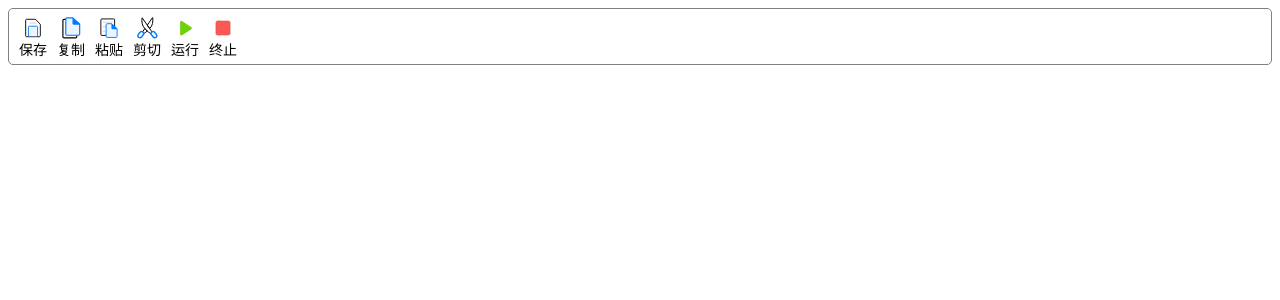
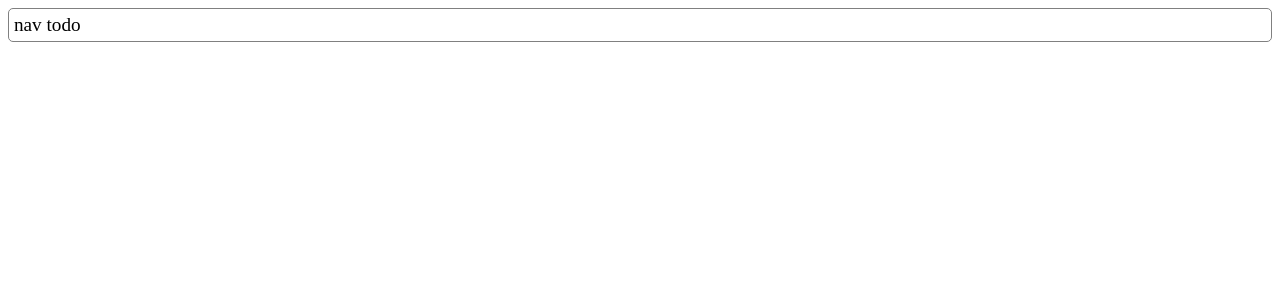
Before and after one commit to datagrand-demos/workshop-2022-03, a React (Vite) app: page / in a window 1280 px wide. Shown: the top 300 px of the page. Built offline with nearby package versions, Linux system fonts and the light colour scheme.

Commit message:
feat(*):init

```diff
--- a/src/components/nav/actions.ts
+++ /dev/null
@@ -1,38 +0,0 @@
-import saveIcon from '../../assets/images/save.svg';
-import copyIcon from '../../assets/images/copy.svg';
-import pasteIcon from '../../assets/images/paste.svg';
-import cutIcon from '../../assets/images/cut.svg';
-import runIcon from '../../assets/images/run.svg';
-import stopIcon from '../../assets/images/stop.svg';
-
-export interface INavAction {
-  name: string;
-  icon: string;
-}
-
-export const navActions: INavAction[] = [
-  {
-    name: '保存',
-    icon: saveIcon
-  },
-  {
-    name: '复制',
-    icon: copyIcon
-  },
-  {
-    name: '粘贴',
-    icon: pasteIcon
-  },
-  {
-    name: '剪切',
-    icon: cutIcon
-  },
-  {
-    name: '运行',
-    icon: runIcon
-  },
-  {
-    name: '终止',
-    icon: stopIcon
-  }
-]
--- a/src/components/nav/index.module.scss
+++ b/src/components/nav/index.module.scss
@@ -1,3 +1,4 @@
+// tips: 菜单栏样式
 .nav {
   padding: 5px;
   border: 1px solid gray;
@@ -5,6 +6,7 @@
   display: flex;
 }
 
+// tips: 菜单栏中每个按钮都会用 wrap 包一下
 .wrap {
   display: flex;
   flex-direction: column;
@@ -18,6 +20,7 @@
     border-radius: 2px;
   }
 
+  // tips: 按钮的文字样式
   &>span {
     display: block;
     -webkit-user-select: none;
@@ -26,6 +29,7 @@
     user-select: none;
   }
 
+  // tips: 按钮的图片样式
   &>img {
     width: 22px !important;
     height: 22px !important;
--- a/src/components/nav/index.tsx
+++ b/src/components/nav/index.tsx
@@ -1,19 +1,9 @@
 import S from './index.module.scss';
-import { navActions } from './actions';
 
 export function Nav() {
   return (
     <div className={S.nav}>
-      {
-        navActions.map(action => {
-          return (
-            <div className={S.wrap} key={action.name}>
-              <img src={action.icon} />
-              <span>{action.name}</span>
-            </div>
-          )
-        })
-      }
+      nav todo
     </div>
   )
 }
```
